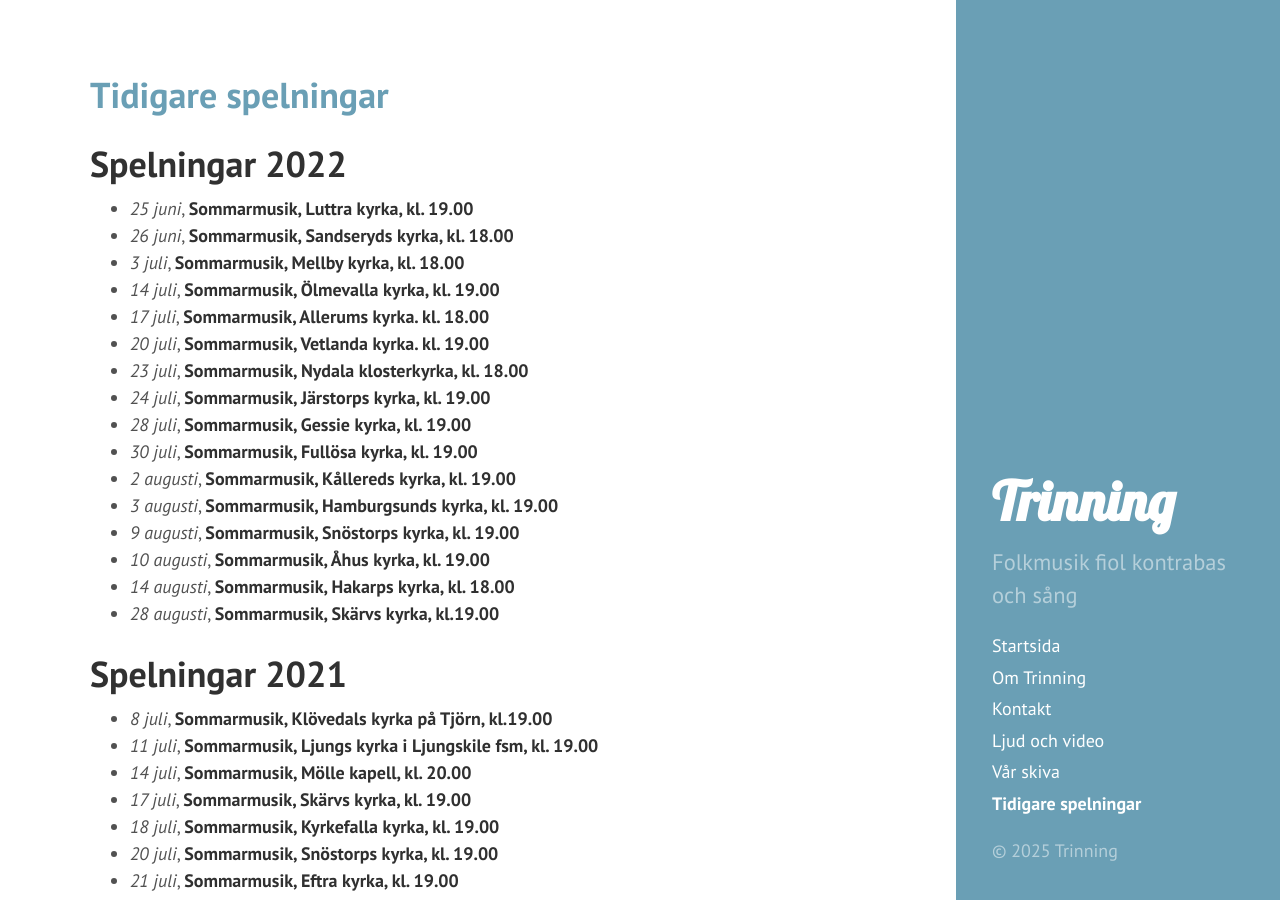
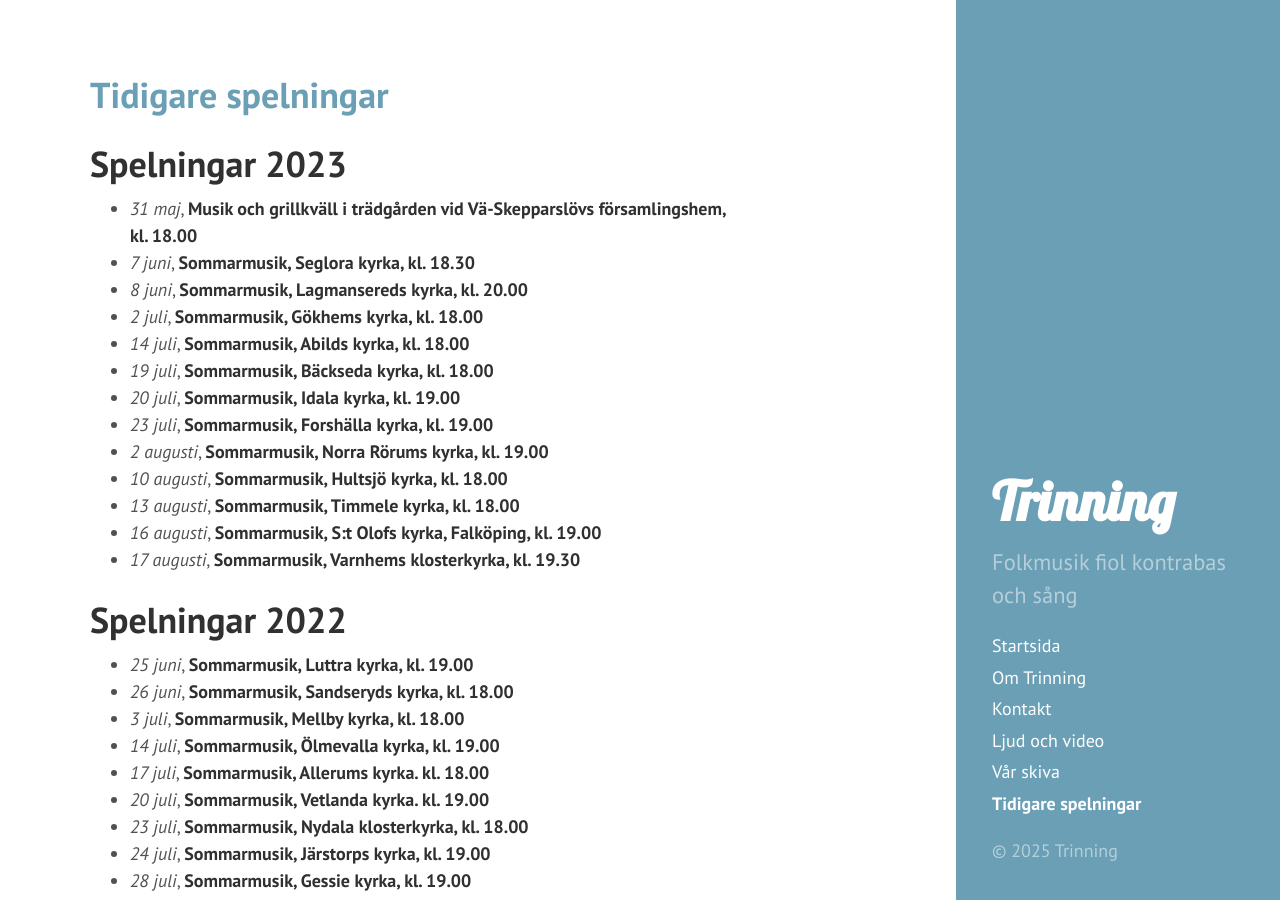
Before and after one commit to trinning/trinning.github.io, a Jekyll site: the page built from tidigare-spelningar.md, in a window 1280 px wide and 900 px high. Built offline with Jekyll 4.4.1, drawn with Linux system fonts in a browser that asks for light colours.

Commit message:
Update tidigare-spelningar.md

```diff
--- a/tidigare-spelningar.md
+++ b/tidigare-spelningar.md
@@ -4,6 +4,22 @@ title: Tidigare spelningar
 permalink: /tidigare_spelningar/
 published: true
 ---
+# Spelningar 2023
+
+* *31 maj*, **Musik och grillkväll i trädgården vid Vä-Skepparslövs församlingshem, kl. 18.00**
+* *7 juni*, **Sommarmusik, Seglora kyrka, kl. 18.30**
+* *8 juni*, **Sommarmusik, Lagmansereds kyrka, kl. 20.00**
+* *2 juli*, **Sommarmusik, Gökhems kyrka, kl. 18.00**
+* *14 juli*, **Sommarmusik, Abilds kyrka, kl. 18.00**
+* *19 juli*, **Sommarmusik, Bäckseda kyrka, kl. 18.00**
+* *20 juli*, **Sommarmusik, Idala kyrka, kl. 19.00**
+* *23 juli*, **Sommarmusik, Forshälla kyrka, kl. 19.00**
+* *2 augusti*, **Sommarmusik, Norra Rörums kyrka, kl. 19.00**
+* *10 augusti*, **Sommarmusik, Hultsjö kyrka, kl. 18.00**
+* *13 augusti*, **Sommarmusik, Timmele kyrka, kl. 18.00**
+* *16 augusti*, **Sommarmusik, S:t Olofs kyrka, Falköping, kl. 19.00**
+* *17 augusti*, **Sommarmusik, Varnhems klosterkyrka, kl. 19.30**
+
 # Spelningar 2022
 
 * *25 juni*, **Sommarmusik, Luttra kyrka, kl. 19.00**
```
